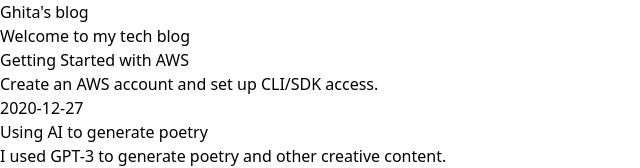
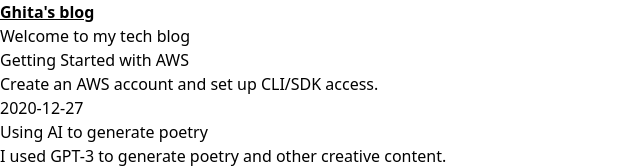
Before and after one commit to ghita/blog, a Next.js app: page / in a window 1280 px wide. Shown: the top 168 px of the page, without its empty margins (0-640 px from the left). Built offline with nearby package versions, Linux system fonts and the light colour scheme.

Commit message:
first styling

```diff
--- a/app/layout.tsx
+++ b/app/layout.tsx
@@ -16,7 +16,7 @@ export default function RootLayout({
   const header = (
     <header>
       <Link href="/">
-        <h1>Ghita's blog</h1>
+        <h1 className="text-3x1 font-bold underline">Ghita's blog</h1>
       </Link>
       <p>Welcome to my tech blog</p>
     </header>
```
